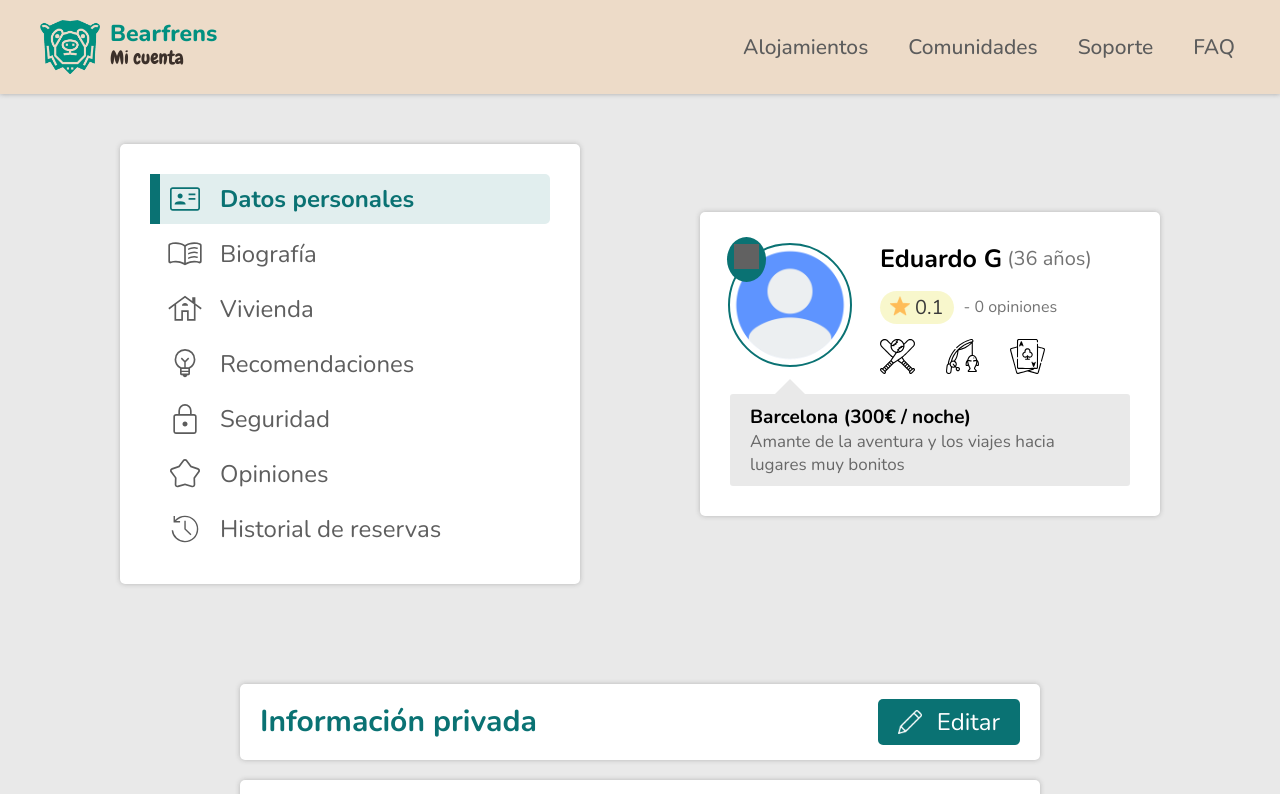
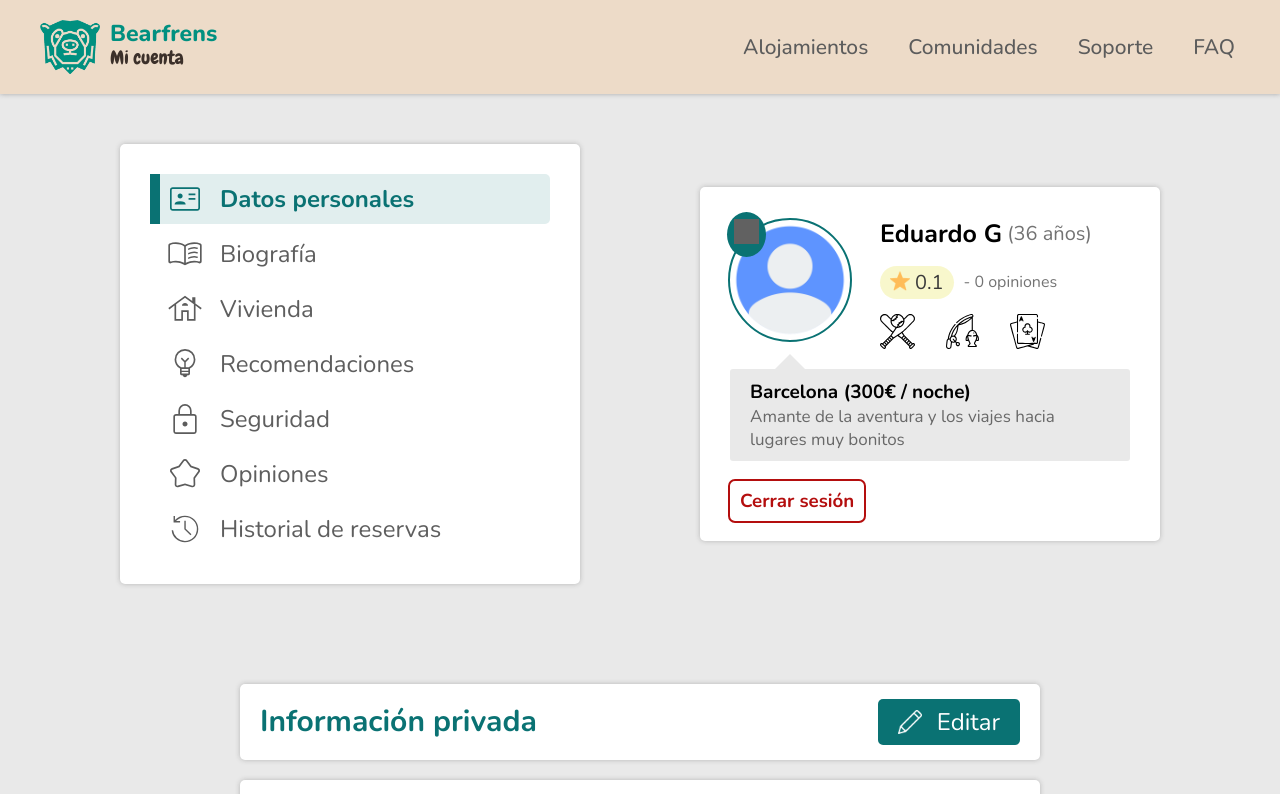
Before and after one commit to pablorc-lab/TFG, a React (Vite) app in the folder frontend/: page /anfitriones/mi-cuenta in a window 1280 px wide. Shown: the top 794 px of the page. Built offline with nearby package versions, Linux system fonts and the light colour scheme; grey boxes are pictures that could not be loaded.

Commit message:
Cambios menores

```diff
--- a/frontend/src/components/users_cards/AnfCard.jsx
+++ b/frontend/src/components/users_cards/AnfCard.jsx
@@ -75,7 +75,7 @@ export default function Anf_card({
 
         {/* Parte inferior (Conectar) */}
         {!changeConectado ? (
-          <button className={styles.btn_conectar} onClick={() => !conectado && handleLike(anf_id)}>
+          <button className={styles.btn_conectar} onClick={() => enlace && handleLike(anf_id)}>
             Conectar
           </button>
         ) : (
--- a/frontend/src/components/usuarios/mi_cuenta/historial_reservas/HistorialReservas.module.css
+++ b/frontend/src/components/usuarios/mi_cuenta/historial_reservas/HistorialReservas.module.css
@@ -16,7 +16,7 @@
 }
 .summary h1 {
   color: #0a7273;
-  font-size: 35px;
+  font-size: 27px;
 }
 
 .summary_div {
@@ -139,7 +139,7 @@
 }
 
 @media (min-width: 780px) {
-  .summary h1 {font-size: 38px;}
+  .summary h1 {font-size: 30px;}
   .summary_div h2 {
     font-size: 27px;
     width: 220px;
--- a/frontend/src/components/usuarios/mi_cuenta/recomendaciones/Recomendaciones.module.css
+++ b/frontend/src/components/usuarios/mi_cuenta/recomendaciones/Recomendaciones.module.css
@@ -10,7 +10,7 @@
 /*? TITULO*/
 .recomendaciones_main h1 {
   color: #0a7273;
-  font-size: 35px;
+  font-size: 27px;
   padding: 30px 0;
   border-bottom: 2px solid lightgray;
 }
@@ -90,7 +90,7 @@
 }
 
 @media (min-width: 780px) {
-  .recomendaciones_main h1 {font-size: 38px;}
+  .recomendaciones_main h1 {font-size: 30px;}
 
   /*? Recomendacion container*/
   .recomendaciones_container li:not(.add_recomendacion) p:not(.logos_recomendations p) { font-size: 20px;}
--- a/frontend/src/components/usuarios/mi_cuenta/seguridad/Seguridad.module.css
+++ b/frontend/src/components/usuarios/mi_cuenta/seguridad/Seguridad.module.css
@@ -1,7 +1,7 @@
 .seguridad_section {
   background-color: white;
   border-radius: 5px;
-  padding: 15px 20px;
+  padding: 15px 30px;
   box-shadow: 0 0 5px rgba(65, 65, 65, 0.3);
 }
 .seguridad_section h1,  .seguridad_section p {margin: 0;}
@@ -17,7 +17,8 @@
 .seguridad_form {
   display: grid;
   justify-content: center;
-  gap: 30px;
+  column-gap: 50px;
+  row-gap: 20px;
   margin-bottom: 30px;
 }
 .seguridad_form div {
@@ -79,18 +80,20 @@
 .seguridad_delete button {
   font-size: 18px;
   width: max-content;
-  color: red;
+  color: rgb(180, 14, 14);
   border: none;
-  background-color: #ffc9c9;
+  background-color: white;
+  outline: 2px solid rgb(180, 14, 14);
+  transition: background-color 0.1s ease-in-out, color 0.1s ease-in-out;
 }
 
 .seguridad_delete button:hover {
   color: white;
-  background-color: red;
+  background-color: rgb(180, 14, 14);
 }
 
 @media (min-width: 600px){
-  .seguridad_section {padding: 15px 20px;}
+  .seguridad_section {padding: 15px 30px;}
   .seguridad_section h1{ font-size: 30px;}
 
   .seguridad_form {
--- a/frontend/src/components/usuarios/user_page/UserPage.jsx
+++ b/frontend/src/components/usuarios/user_page/UserPage.jsx
@@ -1,7 +1,7 @@
 import styles from "./UserPage.module.css"
 import OpinionesMiCuenta from "../../../components/usuarios/mi_cuenta/opiniones/Opiniones";
 import LikesService from "../../../services/matches/LikesService";
-import { useEffect, useState } from "react";
+import { useState } from "react";
 
 export default function UserPage({
   usuarioData,
--- a/frontend/src/pages/inicio/home/HomePage.jsx
+++ b/frontend/src/pages/inicio/home/HomePage.jsx
@@ -74,11 +74,7 @@ export default function HomePage() {
               Casa_img="/images/landing_page/casa_1.webp"
               Perfil_img="/images/landing_page/persona_1.webp"
               Nombre="Pablo"
-              Gustos_imgs={[
-                "/images/usuarios/Gustos/baseball.svg",
-                "/images/usuarios/Gustos/pesca.svg",
-                "/images/usuarios/Gustos/poker.svg",
-              ]}
+              Gustos_imgs={["baseball", "pesca", "poker",]}
               Valoracion={4.91}
               Ubicacion="Barcelona"
               Precio="300"
@@ -100,11 +96,8 @@ export default function HomePage() {
               Edad="56"
               Profesion="Mécanico"
               Descripcion="Soy un hombre apasionado por conocer nuevas personas y sitios desconocidos"
-              Gustos_imgs={[
-                "/images/usuarios/Gustos/pesca.svg",
-                "/images/usuarios/Gustos/social.svg",
-                "/images/usuarios/Gustos/baseball.svg",
-              ]}
+              Gustos_imgs={["pesca", "social", "baseball"]}
+              tiempo_estancia={"3 - 6 meses"}
             />
           </article>
 
--- a/frontend/src/pages/registro_usuario/InicioSesionPage.jsx
+++ b/frontend/src/pages/registro_usuario/InicioSesionPage.jsx
@@ -21,7 +21,7 @@ export default function InicioSesionPage() {
         <article className={styles.acceso_container}>
           <h1>Inicio de sesión</h1>
 
-          <form >
+          <form>
           <p className={styles.error_login}>Email o Contraseña incorrectos</p>
 
             <fieldset className={styles.input_container}>
--- a/frontend/src/pages/registro_usuario/accesos.module.css
+++ b/frontend/src/pages/registro_usuario/accesos.module.css
@@ -11,12 +11,12 @@
 .error_login {
   margin: 0;
   text-align: center;
-  color: rgb(255, 66, 66);
-  padding: 7px;
+  color: rgb(199, 53, 53);
+  padding: 10px;
   font-size: 20px;
   border-radius: 3px;
   font-weight: 650;
-  background-color: rgba(255, 0, 0, 0.247);
+  background-color: rgba(255, 0, 0, 0.199);
 }
 /*? CABECERA */
 .acceso_header {
--- a/frontend/src/pages/usuarios/mi_cuenta/MiCuenta.jsx
+++ b/frontend/src/pages/usuarios/mi_cuenta/MiCuenta.jsx
@@ -133,6 +133,11 @@ export default function MiCuenta({ activeSection = "perfil", esViajero = true })
               <h4>Barcelona (300&euro; / noche)</h4>
               <p>Amante de la aventura y los viajes hacia lugares muy bonitos</p>
             </div>
+
+              <div className={styles.cerrar_sesion}>
+                <h3>Cerrar sesión</h3>
+              </div>
+
           </section>
         </article>
 
--- a/frontend/src/pages/usuarios/mi_cuenta/MiCuenta.module.css
+++ b/frontend/src/pages/usuarios/mi_cuenta/MiCuenta.module.css
@@ -95,7 +95,10 @@
   width: 400px;
   margin: 20px auto;
 }
-.user_container {margin-top: 40px}
+.user_container {
+  margin-top: 40px;
+  padding-bottom: 20px;
+}
 .user_container h2, .user_container h3, .user_container h4, .user_container p, .user_nav h2 {margin: 0;}
 
 /*? USUARIO E INFORMACIÓN GENERAL*/
@@ -125,6 +128,25 @@
   gap: 30px;
   margin-bottom: 20px;
   width: max-content;
+}
+
+.user_container .cerrar_sesion {
+  display: flex;
+  justify-content: start;
+  margin-top: 20px;
+}
+.user_container .cerrar_sesion h3 {
+  cursor: pointer;
+  width: fit-content;
+  padding: 7px 10px;
+  border-radius: 5px;
+  color: rgb(180, 14, 14);
+  outline: 2px solid rgb(180, 14, 14);
+  transition: background-color 0.1s ease-in-out, color 0.1s ease-in-out;
+}
+.user_container .cerrar_sesion h3:hover {
+  color: white;
+  background-color: rgb(180, 14, 14);
 }
 
 .user_img{
```
Also changed, not shown: 1 other file (tests, documents, lock files or other folders).
